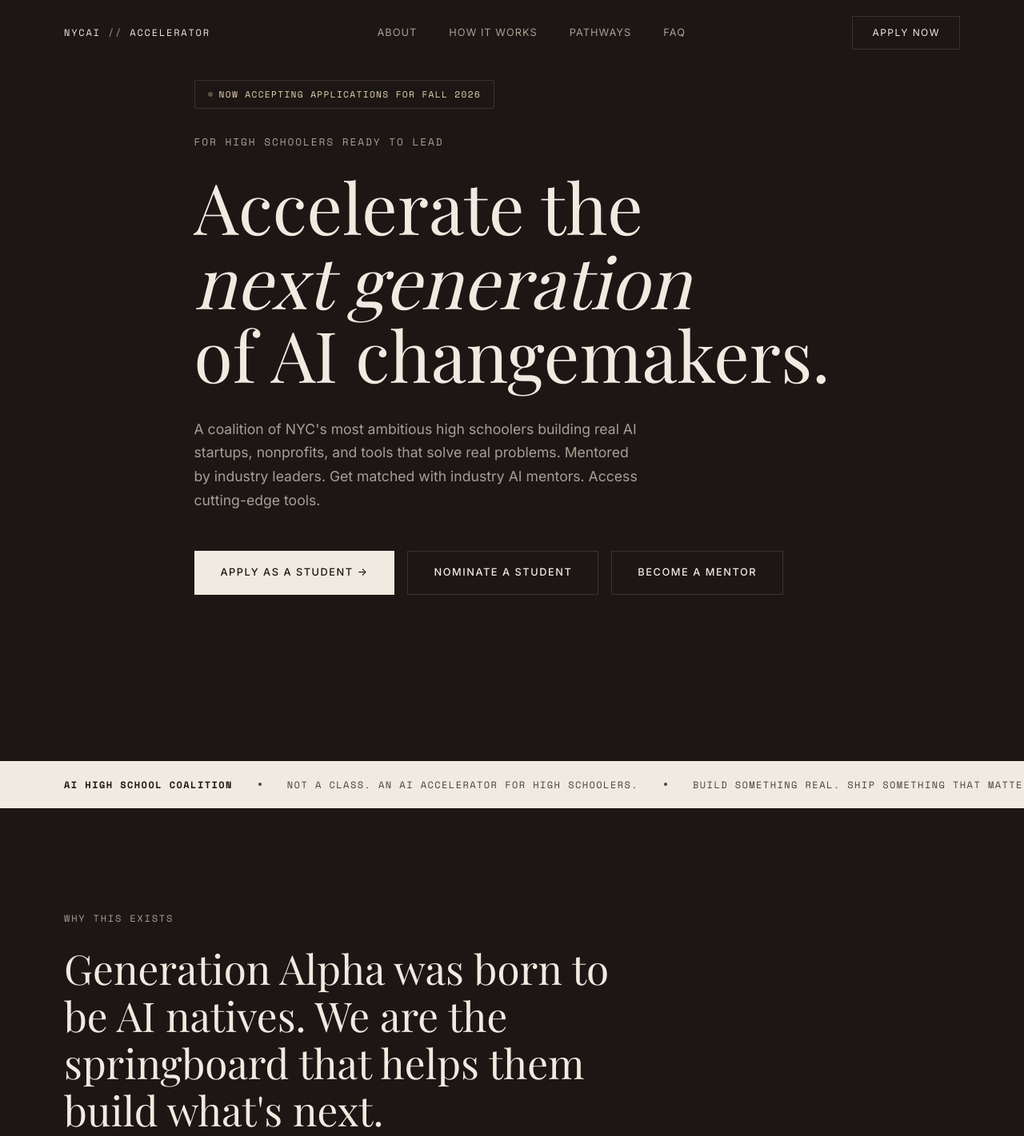
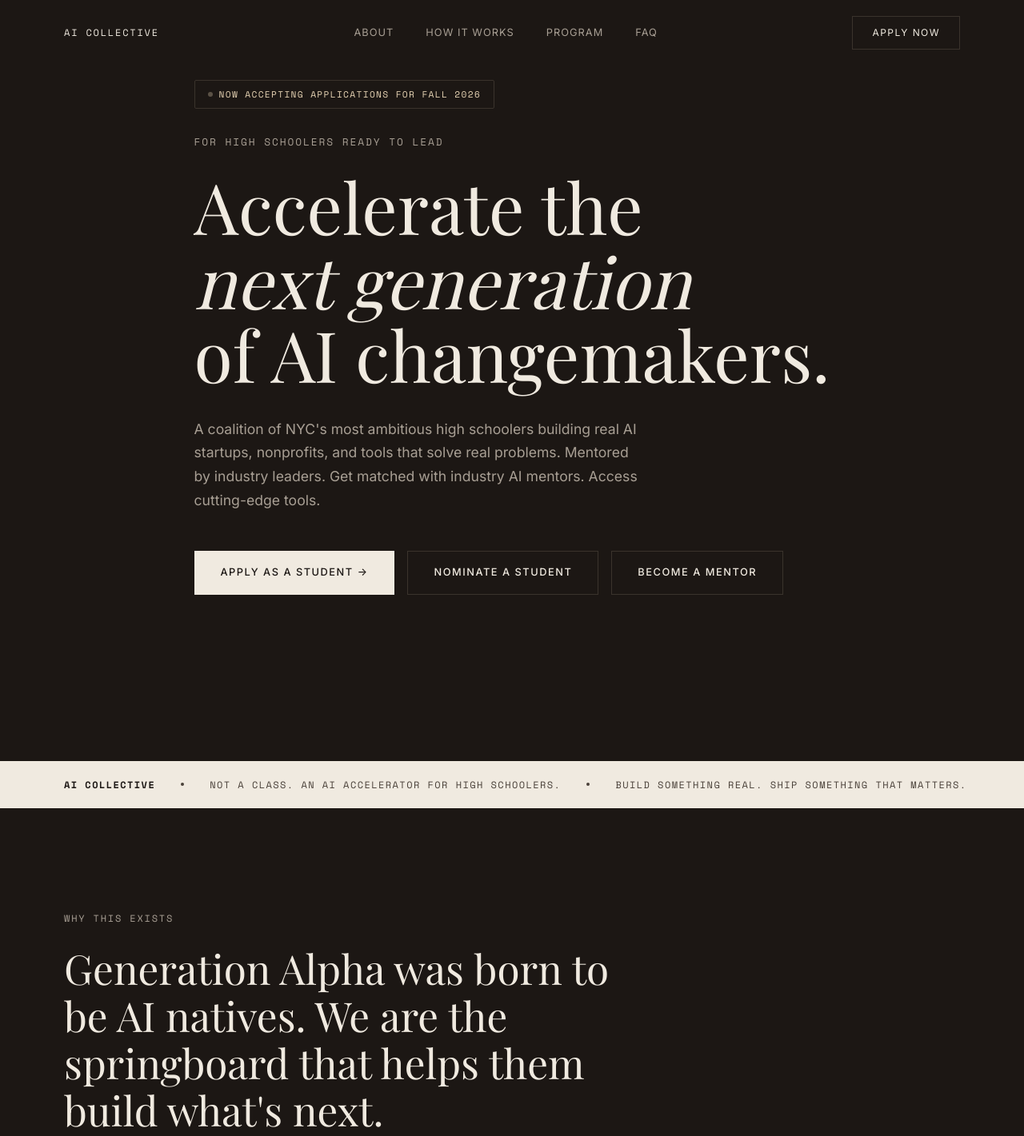
Before and after one commit to norypill/ai-coalition-website, a plain HTML site: page index.html in a window 1280 px wide. Shown: the top 1421 px of the page at 80% size. Drawn offline with nearby package versions, Linux system fonts and the light colour scheme; a web font is replaced by a local one.

Commit message:
Rebrand: "AI High School Coalition" → "AI Collective"
Updates org name across all pages (index, apply, nominate, mentor,
partner, success). Nav brand changed from "NYCAI // Accelerator"
to "AI Collective". Nav link "Pathways" → "Program".

Co-Authored-By: Claude Opus 4.6 <noreply@anthropic.com>

```diff
--- a/index.html
+++ b/index.html
@@ -3,7 +3,7 @@
 <head>
   <meta charset="UTF-8">
   <meta name="viewport" content="width=device-width, initial-scale=1.0">
-  <title>AI High School Coalition — Accelerate the Next Generation of AI Changemakers</title>
+  <title>AI Collective — Accelerate the Next Generation of AI Changemakers</title>
   <meta name="description" content="A coalition of NYC's most ambitious high schoolers building real AI startups, nonprofits, and tools. Mentored by industry leaders.">
 
   <!-- Fonts -->
@@ -18,11 +18,11 @@
   <!-- ========== NAV ========== -->
   <nav class="nav" id="nav">
     <div class="container nav__inner">
-      <a href="#" class="nav__brand">NYCAI <span>//</span> Accelerator</a>
+      <a href="#" class="nav__brand">AI Collective</a>
       <div class="nav__links">
         <a href="#about">About</a>
         <a href="#works">How It Works</a>
-        <a href="#program">Pathways</a>
+        <a href="#program">Program</a>
         <a href="#faq">FAQ</a>
       </div>
       <a href="/apply.html" class="nav__cta">Apply Now</a>
@@ -38,7 +38,7 @@
   <div class="nav__mobile" id="mobileMenu">
     <a href="#about" class="mobile-link">About</a>
     <a href="#works" class="mobile-link">How It Works</a>
-    <a href="#program" class="mobile-link">Pathways</a>
+    <a href="#program" class="mobile-link">Program</a>
     <a href="#faq" class="mobile-link">FAQ</a>
     <a href="/apply.html" class="btn" style="margin-top: 1rem;">Apply Now</a>
   </div>
@@ -69,7 +69,7 @@
   <section class="callout">
     <div class="container">
       <div class="callout__inner">
-        <strong>AI High School Coalition</strong>
+        <strong>AI Collective</strong>
         <span class="callout__dot"></span>
         <span>Not a class. An AI accelerator for high schoolers.</span>
         <span class="callout__dot"></span>
@@ -256,7 +256,7 @@
       <div class="about__content fade-in">
         <div>
           <div class="about__body">
-            <p>AI High School Coalition is an initiative of NORY Changemakers Corp, a 501(c)(3) nonprofit. NORY is NYC's largest STEM enrichment organization, operating across multiple neighborhoods and expanding nationally.</p>
+            <p>AI Collective is an initiative of NORY Changemakers Corp, a 501(c)(3) nonprofit. NORY is NYC's largest STEM enrichment organization, operating across multiple neighborhoods and expanding nationally.</p>
             <p>Our educator advisory council &mdash; a group of leading NYC STEM educators &mdash; guides student recruitment and program design. Our industry mentors come from top technology companies and leading universities.</p>
           </div>
           <div class="about__highlight">
@@ -395,7 +395,7 @@
   <footer class="footer">
     <div class="container footer__inner">
       <div>
-        <div class="footer__brand">AI High School Coalition</div>
+        <div class="footer__brand">AI Collective</div>
         <div class="footer__sub">An initiative of NORY Changemakers Corp, a 501(c)(3) nonprofit.</div>
       </div>
       <div class="footer__links">
```
Also changed, not shown: apply.html (+5 -5 lines), mentor.html (+4 -4 lines), nominate.html (+4 -4 lines), partner.html (+4 -4 lines), success.html (+3 -3 lines).
